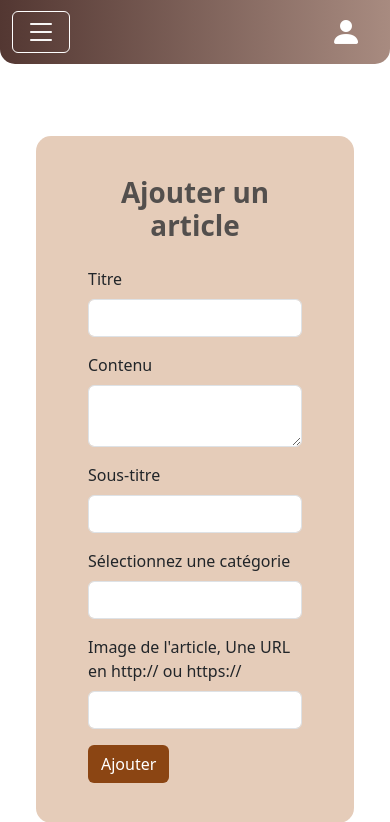
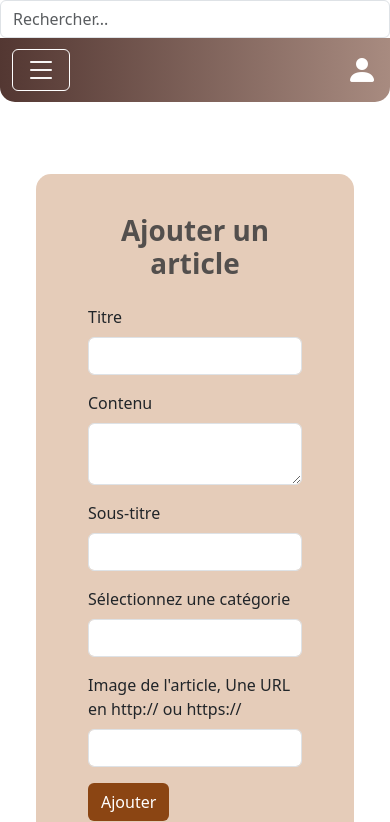
Before and after one commit to Aureliedjied/PROJET-12-COFFEE-LOVER, a Symfony app: template templates/back-office/article/add.html.twig in a window 390 px wide. Shown: the part 293-1115 px from the top of the page. Run offline with Twig, Linux system fonts and the light colour scheme; the template is opened without the code that fills it: most values are stand-ins (such as "Sample title", 1, 10 or a date in 2020); form fields are guessed from the names that the template uses; some libraries are stand-ins or nearby versions.

Commit message:
templates back and front-office update for responsive design

```diff
--- a/templates/back-office/base.html.twig
+++ b/templates/back-office/base.html.twig
@@ -13,34 +13,48 @@
     <link rel="stylesheet" href="https://cdn.jsdelivr.net/npm/bootstrap-icons@1.11.2/font/bootstrap-icons.min.css" />
     {% block stylesheets %}
       <link href="{{ asset('css/style.css') }}" rel="stylesheet" />
+      <link href="{{ asset('css/search.css') }}" rel="stylesheet" />
+      <link href="{{ asset('css/search-mobile.css') }}" rel="stylesheet" />
     {% endblock %}
   </head>
   <body>
-    <div class="card text-bg-dark">
+    <div class="card text-bg-dark rounded-0">
       <img src="{{ cdn_base_url }}zhqKfMm/bannerV2.png" id="banner" class="img-fluid h-auto w-auto" alt="Banner" />
       <div class="card-img-overlay d-none d-lg-block">
         <h5 class="card-title text-center fs-1 fw-bolder" id="Coffee Lover">Coffee Lover</h5>
       </div>
 
       {# search form for mobile device #}
-      <form class="form-inline d-block d-lg-none position-absolute top-0 end-0 m-4">
-        <div class="input-group">
-          <button id="searchButton" class="btn btn-outline-light rounded-pill" type="button"><i class="bi bi-search"></i></button>
-          <input id="searchInput" class="form-control rounded-pill d-none" type="search" placeholder="Search" aria-label="Search" />
-        </div>
-      </form>
+
 
       <div class="card-img-overlay d-none d-lg-block">
         <h5 class="card-title text-center fs-1 fw-bolder">Coffee Lover</h5>
       </div>
     </div>
 
-    <nav class="navbar navbar-expand-lg navbar-light bg-light sticky-top">
+    {% include "fragments/_search_mobile.html.twig" %}
+
+    <nav class="navbar navbar-expand-lg navbar-light bg-light sticky-top ">
       <div class="container-fluid">
         <button class="navbar-toggler btn-outline" type="button" data-bs-toggle="collapse" data-bs-target="#navbarSupportedContent" aria-controls="navbarSupportedContent" aria-expanded="false" aria-label="Toggle navigation"><span class="bi bi-list" style="font-size: 2rem"></span></button>
+        {# For mobile device #}
         <div class="d-flex d-lg-none">
-          <div class="me-3">
-            <a href="#"><span class="bi bi-person-fill" style="font-size: 2rem"></span></a>
+
+          <div class="dropdown-center">
+          {% if app.user %}
+            <button class="bi bi-person-fill dropdown-toggle nav-link" style="font-size: 2rem" id="navbarDropdown" type="button" data-bs-toggle="dropdown" aria-expanded="false"></button>
+            <ul class="dropdown-menu dropdown-menu-end">
+              <li><a class="dropdown-item" href="{{ path('app_profil') }}">Profil</a></li>
+              <li><a class="dropdown-item" href="{{ path('app_security_logout') }}">Déconnexion</a></li>
+              {% if 'ROLE_MANAGER' in app.user.roles or 'ROLE_ADMIN' in app.user.roles %}
+              <div class="dropdown-divider"></div>
+              <li><a class="dropdown-item" href="{{ path('app_back_office') }}">Backoffice</a></li>
+              {% endif %}
+
+          </ul>
+          {% else %}
+              <a class="bi bi-person-fill nav-link" style="font-size: 2rem" id="navbarDropdown" href="{{ path('app_security_login') }}" ></a>
+          {% endif %}
           </div>
         </div>
         <div class="collapse navbar-collapse" id="navbarSupportedContent">
@@ -54,20 +68,20 @@
               <a href="{{ path('app_home') }}"><img src="{{ asset('logo.png') }}" alt="logo" title="accueil" id="logo" /></a>
             </li>
             <li class="nav-item">
-              <a class="nav-link" href="{{ path('app_back_users') }}">Utilisateur</a>
+              <a class="nav-link" href="{{ path('app_back_users') }}">Utilisateurs</a>
             </li>
 
             <li class="nav-item">
-              <a class="nav-link" href="{{ path('app_back_articles') }}">Article</a>
+              <a class="nav-link" href="{{ path('app_back_articles') }}">Articles</a>
             </li>
             <li class="nav-item">
               <a class="nav-link" href="{{ path('app_back_quiz') }}">Quiz</a>
             </li>
             <li class="nav-item">
-              <a class="nav-link" href="{{ path('app_back_reward') }}">Récompense</a>
+              <a class="nav-link" href="{{ path('app_back_reward') }}">Récompenses</a>
             </li>
             <li class="nav-item">
-              <a class="nav-link" href="{{ path('app_back_gif') }}">Gestion des GIF/Musique</a>
+              <a class="nav-link" href="{{ path('app_back_gif') }}">GIFs/Musiques</a>
             </li>
             <li class="nav-item">
               <a class="nav-link" href="{{ path('app_back_office') }}">Backoffice</a>
--- a/templates/back-office/quiz/show.html.twig
+++ b/templates/back-office/quiz/show.html.twig
@@ -5,6 +5,7 @@
 {% endblock %}
 
 {% block body %}
+  <div class="container center mb-5 " style="max-width: 45rem;">
     <section class="features-section px-1 m-4">
       <div class="container-fluid mx-auto text">
         <h2 class="section-title mb-8">Liste des questions</h2>
@@ -33,4 +34,5 @@
 
       <a type="button" class="btn btn-rounded btn-quiz ms-2" data-mdb-ripple-init data-mdb-ripple-color="dark" href="{{ path('app_back_quiz_add') }}">Ajouter de nouvelle question</a>
     </section>
+  </div>
 {% endblock %}
--- a/templates/front-office/user/profil.html.twig
+++ b/templates/front-office/user/profil.html.twig
@@ -6,7 +6,7 @@
 
 {% block body %}
   <div id="scroll-point" class="my-4">{{ '<br>'|raw }}</div>
-	<section class="py-3 py-md-5">
+  <section class="features-section m-4 py-3 py-md-5">
     <div class="container mt-4">
       <div class="card mb-4">
         <div class="card-body">
@@ -59,7 +59,7 @@
               <div class="col-md-3 mb-3">
                 <a href="{{ path('app_profil_show', { id: reward.id }) }}" class="text-decoration-none text-dark">
                   <div class="card h-100">
-										<img src="{{ vich_uploader_asset(reward, 'pictureFile') }}" alt="{{ reward.title }}" class="card-img-top img-thumbnail"/>
+                    <img src="{{ vich_uploader_asset(reward, 'pictureFile') }}" alt="{{ reward.title }}" class="card-img-top img-thumbnail" />
                     <div class="card-body">
                       <p class="card-text text-center">{{ reward.title }}</p>
                     </div>
```
Also changed, not shown: templates/base.html.twig (+6 -10 lines), templates/front-office/user/show.html.twig (+5 -2 lines), templates/paginator/knp_template.html.twig (+0 -12 lines). Lines whose indentation alone changed are shown as unchanged.
